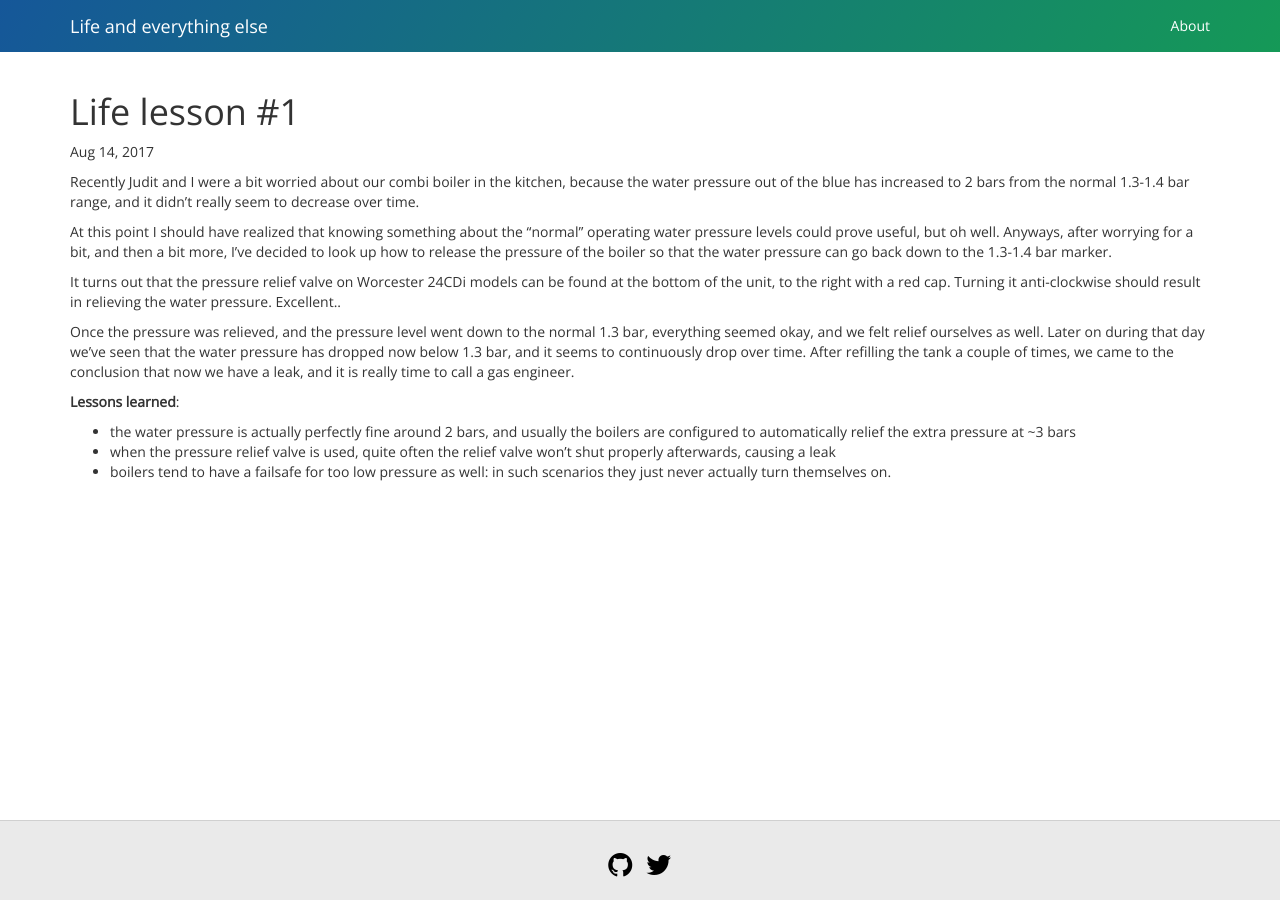
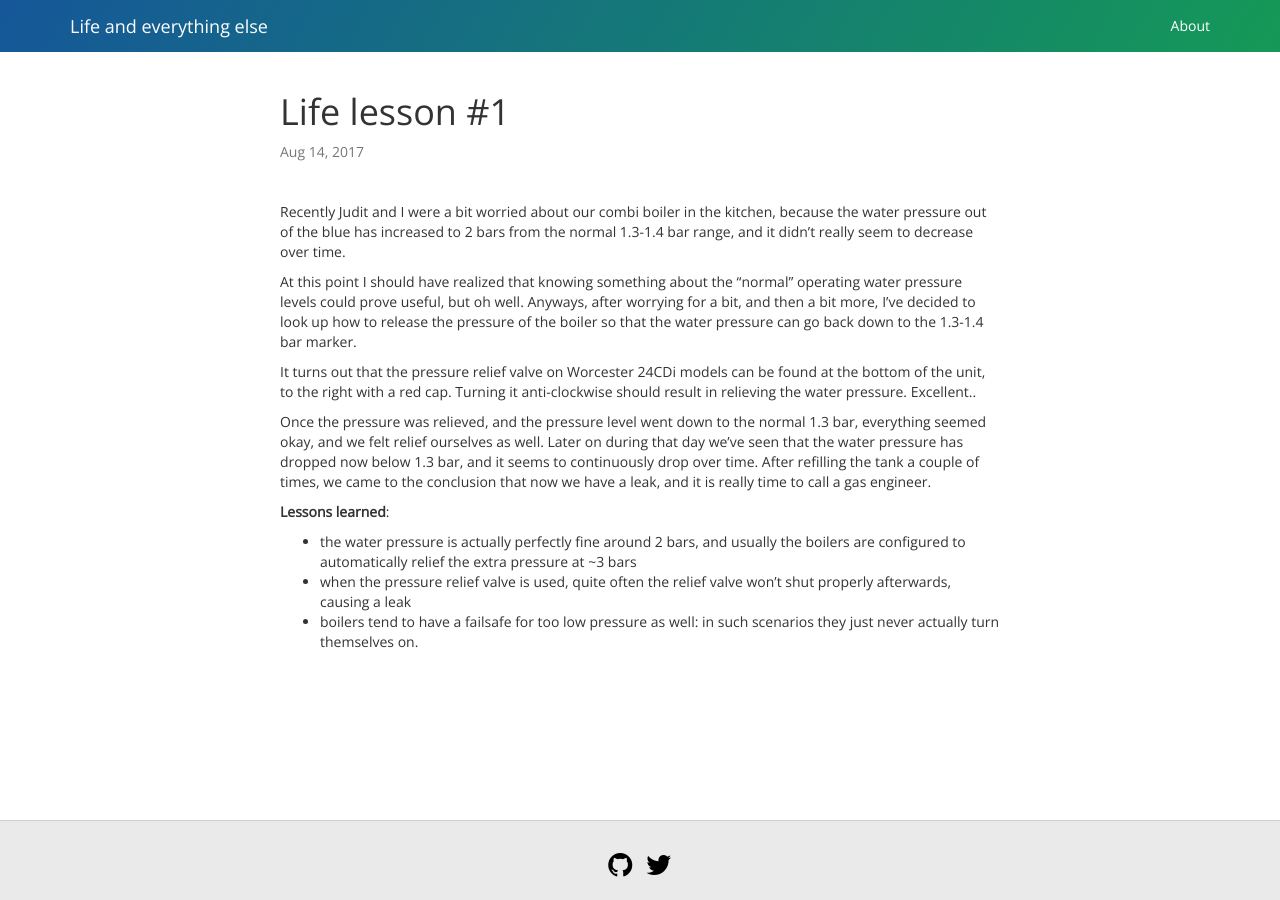
Before and after one commit to aldaris/aldaris.github.io, a Jekyll site: the page built from _posts/2017-08-14-life-lesson-1.markdown, in a window 1280 px wide. Built offline with Jekyll 4.4.1, drawn with Linux system fonts in a browser that asks for light colours; comment, search, counter and statistics services are not loaded.

Commit message:
Minor style improvements

```diff
--- a/_posts/2017-08-14-life-lesson-1.markdown
+++ b/_posts/2017-08-14-life-lesson-1.markdown
@@ -13,6 +13,7 @@ It turns out that the pressure relief valve on Worcester 24CDi models can be fou
 Once the pressure was relieved, and the pressure level went down to the normal 1.3 bar, everything seemed okay, and we felt relief ourselves as well. Later on during that day we've seen that the water pressure has dropped now below 1.3 bar, and it seems to continuously drop over time. After refilling the tank a couple of times, we came to the conclusion that now we have a leak, and it is really time to call a gas engineer.
 
 **Lessons learned**:
+
 * the water pressure is actually perfectly fine around 2 bars, and usually the boilers are configured to automatically relief the extra pressure at ~3 bars
 * when the pressure relief valve is used, quite often the relief valve won't shut properly afterwards, causing a leak
 * boilers tend to have a failsafe for too low pressure as well: in such scenarios they just never actually turn themselves on.
--- a/css/style.css
+++ b/css/style.css
@@ -85,6 +85,10 @@ header.spacious a.btn {
     transition: color 0.2s, background-color 0.2s, border-color 0.2s;
 }
 
+header.post-header {
+    margin-bottom: 40px;
+}
+
 .navbar a {
     color: #fff;
 }
@@ -96,10 +100,15 @@ header.spacious a.btn {
 
 main {
     padding-bottom: 8rem;
+    max-width: 750px;
 }
 
 div.post-excerpt {
     font-style: italic;
+}
+
+p.post-date {
+    color: #777777;
 }
 
 footer.main {
```
